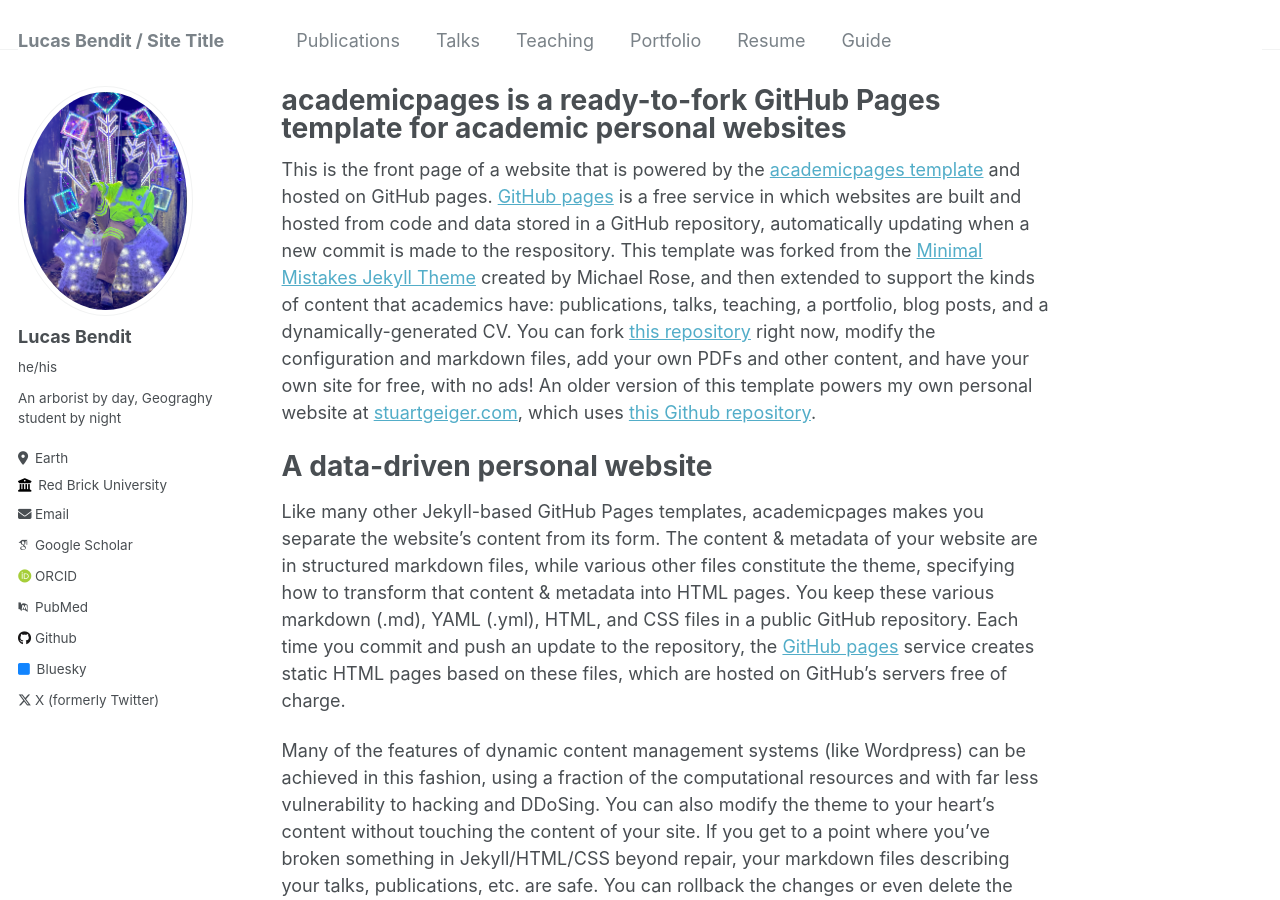
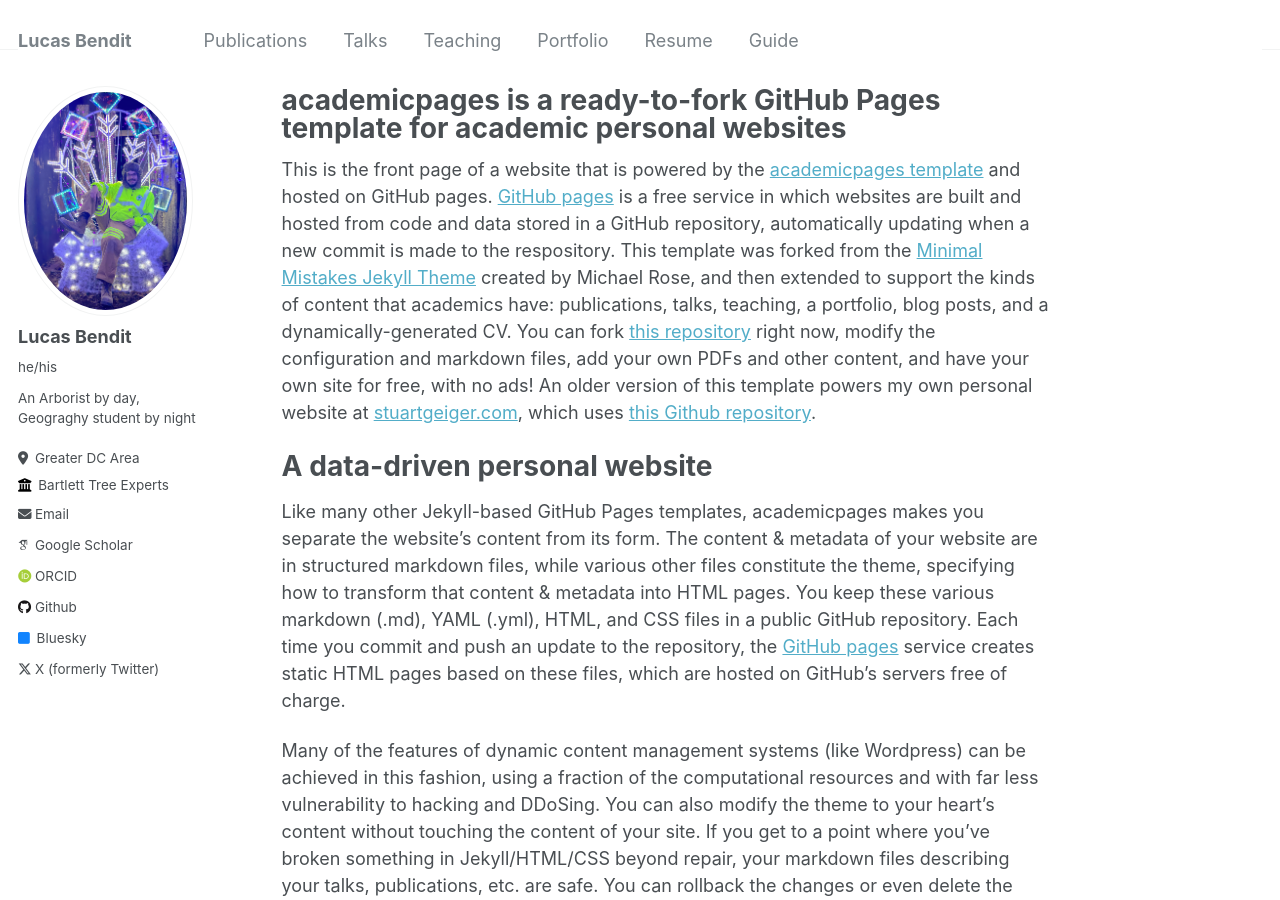
Before and after one commit to LucasBendit/LucasBendit.github.io, a Jekyll site: the page built from _pages/about.md, in a window 1280 px wide and 900 px high. Built offline with Jekyll 4.4.1, drawn with Linux system fonts in a browser that asks for light colours; some web fonts are replaced.

Commit message:
Update _config.yml

```diff
--- a/_config.yml
+++ b/_config.yml
@@ -8,10 +8,10 @@
 
 # Basic Site Settings
 locale                   : "en-US"
-title                    : "Lucas Bendit / Site Title"
+title                    : "Lucas Bendit"
 title_separator          : "-"
 name                     : &name "Lucas Bendit"
-description              : &description "An arborist by day, Geograghy student by night"
+description              : &description "An Arborist by day, Geograghy student by night"
 url                      : https://LucasBendit.github.io # the base hostname & protocol for your site e.g. "https://mmistakes.github.io"
 baseurl                  : "" # the subpath of your site, e.g. "/blog"
 repository               : "LucasBendit/LucasBendit.github.io"
@@ -24,18 +24,17 @@ author:
   avatar           : "Profile.png"
   name             : "Lucas Bendit"
   pronouns         : "he/his"
-  bio              : "An arborist by day, Geograghy student by night"
-  location         : "Earth"
-  employer         : "Red Brick University"
+  bio              : "An Arborist by day, Geograghy student by night"
+  location         : "Greater DC Area"
+  employer         : "Bartlett Tree Experts"
   uri              : # URL
-  email            : "none@example.org"
+  email            : "Lucas.bendit@gmail.com"
 
   # Academic websites
   arxiv            : # URL - Update with the correct link to your profile
   googlescholar    : "https://scholar.google.com/citations?user=PS_CX0AAAAAJ"
   impactstory      : # URL
   orcid            : "http://orcid.org/yourorcidurl"
-  pubmed           : "https://www.ncbi.nlm.nih.gov/pubmed/?term=john+snow"
   researchgate     : # URL
 
   # Repositories and software development
```
